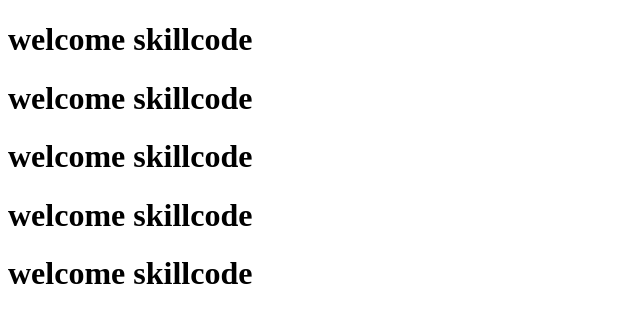
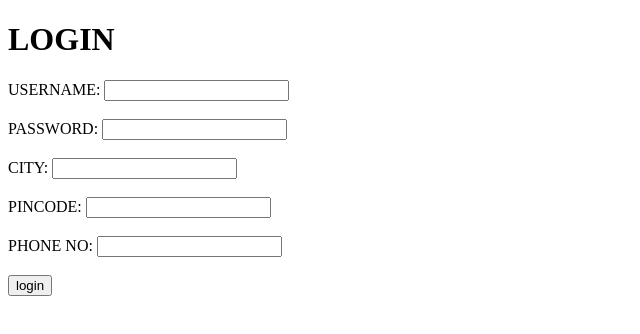
Before and after one commit to hitanshipaneliya/138_node, a website: page index.html in a window 1280 px wide. Shown: the whole page, without its empty margins (0-640 px from the left). Drawn offline with Linux system fonts and the light colour scheme.

Commit message:
NODE EXPRESS

```diff
--- a/index.html
+++ b/index.html
@@ -3,15 +3,23 @@
 <head>
     <meta charset="UTF-8">
     <meta http-equiv="X-UA-Compatible" content="IE=edge">
-    <meta name="viewport" content="width=>, initial-scale=1.0">
+    <meta name="viewport" content="width=device-width, initial-scale=1.0">
     <title>Document</title>
 </head>
 <body>
-    <h1>welcome skillcode</h1>
-    <h1>welcome skillcode</h1>
-    <h1>welcome skillcode</h1>
-    <h1>welcome skillcode</h1>
-    <h1>welcome skillcode</h1>
-
+    <form method="POST" action="/login">
+        <h1>LOGIN</h1>
+    <label>USERNAME:</label>
+    <input type="text" name="username" id="uname"></br></br>
+    <label>PASSWORD:</label>
+    <input type="text" name="password" id="pwd"></br></br>
+    <label>CITY:</label>
+    <input type="text" name="city" id="city"></br></br>
+    <label>PINCODE:</label>
+    <input type="text" name="pincode" id="pin"></br></br>
+    <label>PHONE NO:</label>
+    <input type="number" name="phone" id="phn"></br></br>
+    <input type="submit" value="login">
+</form>
 </body>
 </html>
```
Also changed, not shown: index.js (added, +18 -0 lines), package.json (added, +16 -0 lines), server.js (added, +21 -0 lines), 1 other file.
